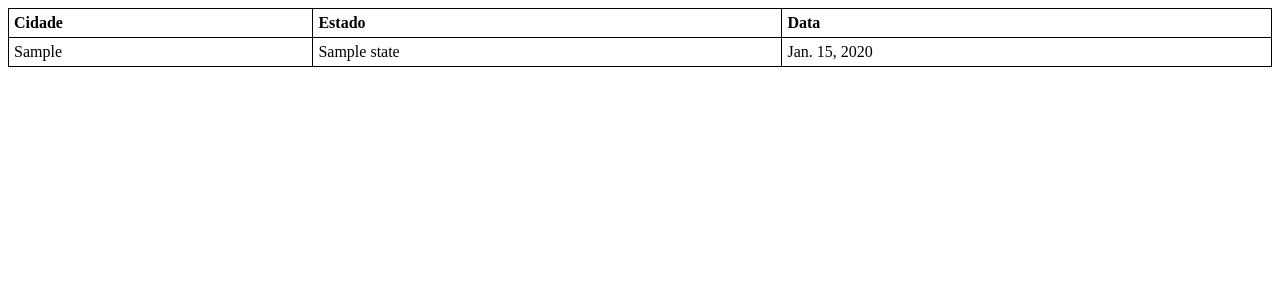
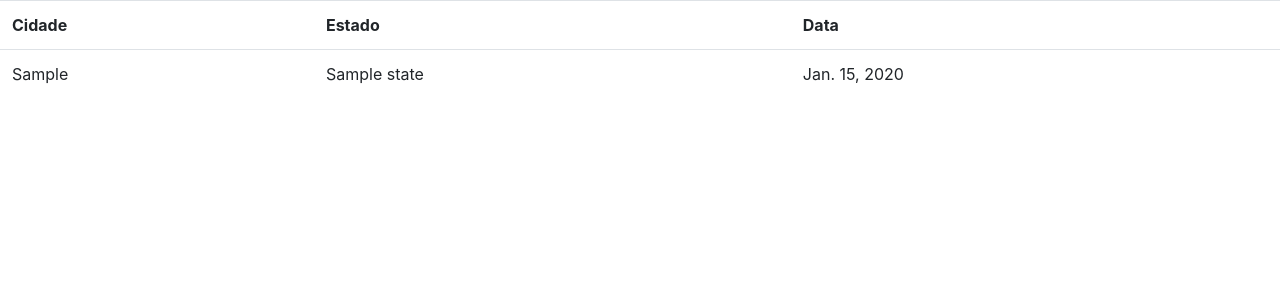
Before and after one commit to tamercuba/Agriconnected, a Django app: page /list/ in a window 1280 px wide. Shown: the top 300 px of the page. Run offline with Django 3.2, Linux system fonts and the light colour scheme; tables that the repository leaves empty hold one stand-in row (values such as "Sample post"); some libraries are stand-ins or nearby versions.

Commit message:
Lists updated to base + Bootstrap

```diff
--- a/aliens/templates/list.html
+++ b/aliens/templates/list.html
@@ -1,21 +1,7 @@
-<!DOCTYPE html>
-<html lang="en" dir="ltr">
-    <head>
-        <meta charset="utf-8">
-        <title>Agriconnected Aliens</title>
-        <style>
-            table, th, td {
-                border: 1px solid black;
-                border-collapse: collapse;
-            }
-            th, td {
-                padding: 5px;
-                text-align: left;
-            }
-        </style>
-    </head>
+{% extends "base.html" %}
+{% block content %}
 <body>
-        <table style="width:100%">
+    <table class="table">
         <tr>
             <th>Cidade</th>
             <th>Estado</th>
@@ -30,4 +16,4 @@
         {% endfor %}
     </table>
 </body>
-</html>
+{% endblock %}
```
Lines whose indentation alone changed are shown as unchanged.
